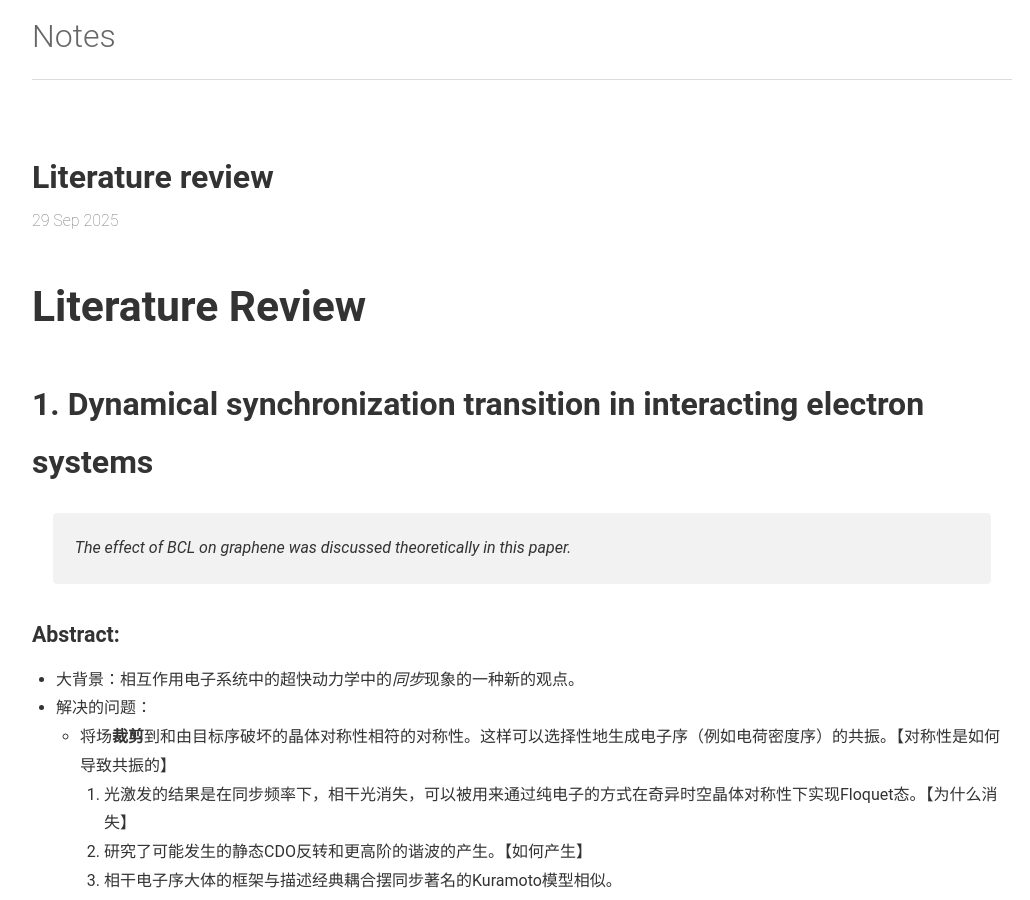
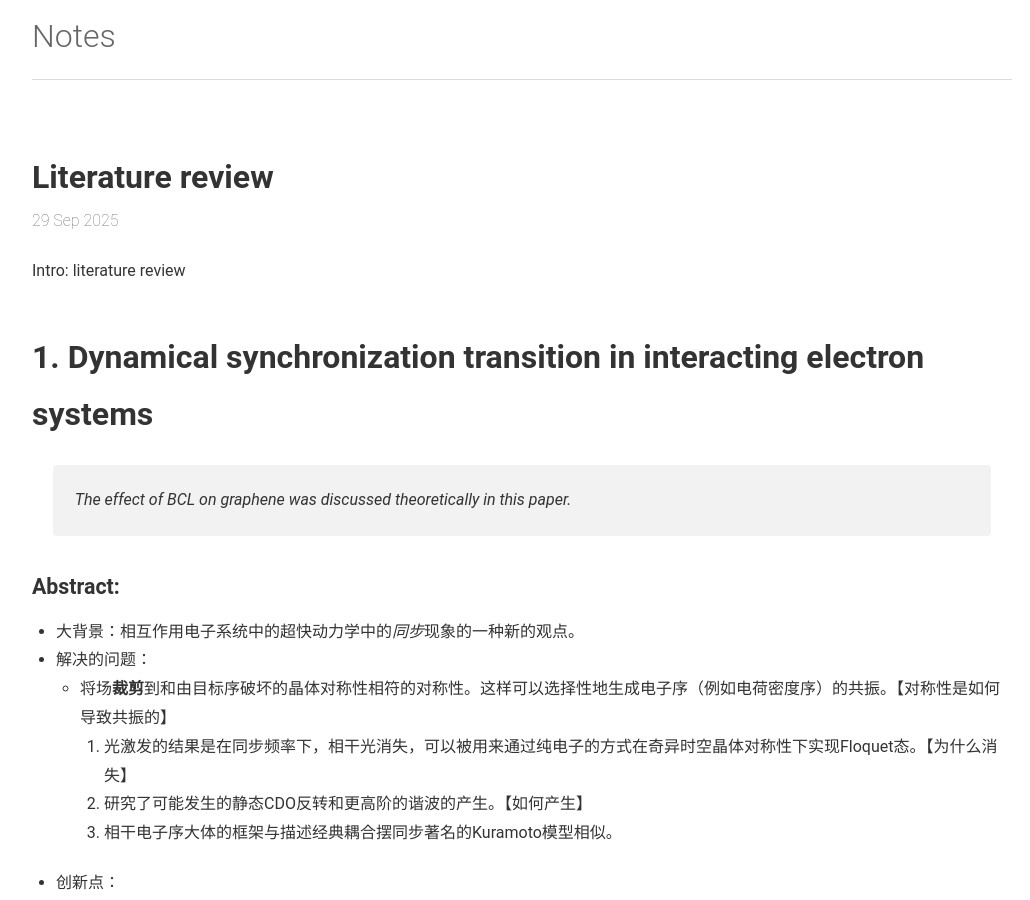
Before and after one commit to Hwei-esay/Notes, a Jekyll site: the page built from _posts/2025-09-29-Literature Review.md, in a window 1280 px wide and 900 px high. Shown: the whole window, without its empty margins (118-1148 px from the left). Built offline with Jekyll 4.4.1, drawn with Linux system fonts in a browser that asks for light colours; part of the change alters nothing that is shown.

Commit message:
Update 2025-09-29-Literature Review.md

```diff
--- a/_posts/2025-09-29-Literature Review.md
+++ b/_posts/2025-09-29-Literature Review.md
@@ -1,4 +1,8 @@
-# Literature Review
+---
+layout: post
+---
+
+Intro: literature review <!--more-->
 
 ## 1. Dynamical synchronization transition in interacting electron systems
 
```
